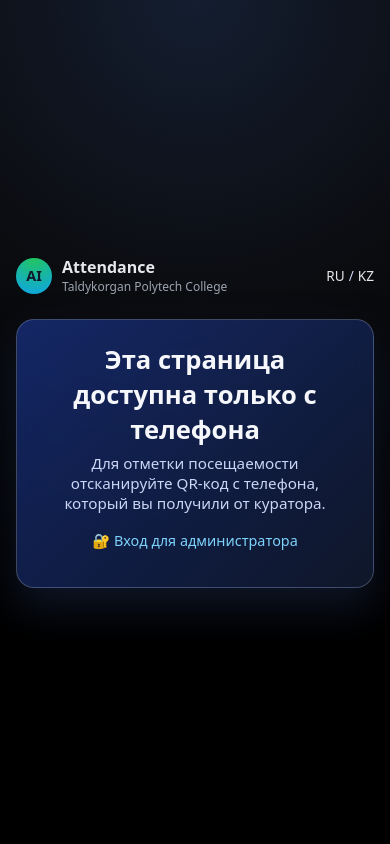
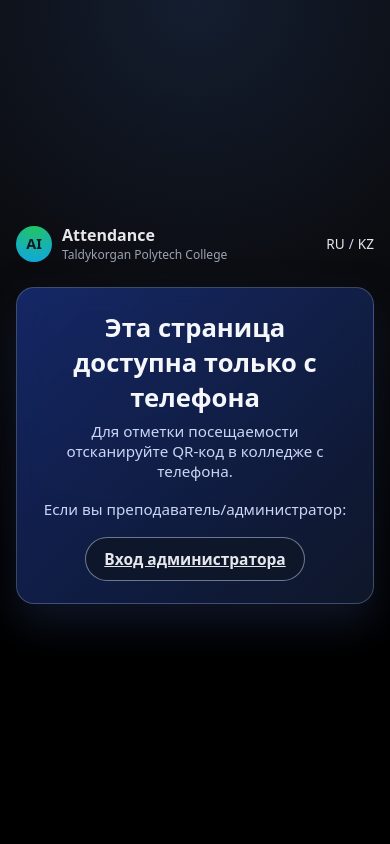
Before and after one commit to zen0zakon-ship-it/AttendanceApp, a FastAPI app: page / in a window 390 px wide. Run offline with FastAPI, Linux system fonts and the light colour scheme; data comes from the database, SQL or seed files in the repository.

Commit message:
Update only_mobile.html

```diff
--- a/templates/only_mobile.html
+++ b/templates/only_mobile.html
@@ -3,7 +3,7 @@
 {% block title %}Только с телефона{% endblock %}
 
 {% block content %}
-<div class="page desktop-only-page">
+<div class="page page-center">
     <div class="card card-center animate-fade-up">
         <h1 class="title">
             {% if lang == 'kk' %}
@@ -14,18 +14,22 @@
         </h1>
         <p class="subtitle">
             {% if lang == 'kk' %}
-                Қатысуды белгілеу үшін топ жетекшісі берген QR-кодты телефонмен сканерлеңіз.
+                Қатысуды белгілеу үшін колледждегі QR-кодты телефонмен сканерлеңіз.
             {% else %}
-                Для отметки посещаемости отсканируйте QR-код с телефона,
-                который вы получили от куратора.
+                Для отметки посещаемости отсканируйте QR-код в колледже с телефона.
             {% endif %}
         </p>
 
-        <p class="admin-link">
-            <a href="/admin/login">
-                🔐 Вход для администратора
-            </a>
+        <p class="subtitle small">
+            {% if lang == 'kk' %}
+                Оқытушы/әкімші болсаңыз:
+            {% else %}
+                Если вы преподаватель/администратор:
+            {% endif %}
         </p>
+        <a href="/admin/login" class="btn btn-secondary">
+            {% if lang == 'kk' %}Админге кіру{% else %}Вход администратора{% endif %}
+        </a>
     </div>
 </div>
 {% endblock %}
```
